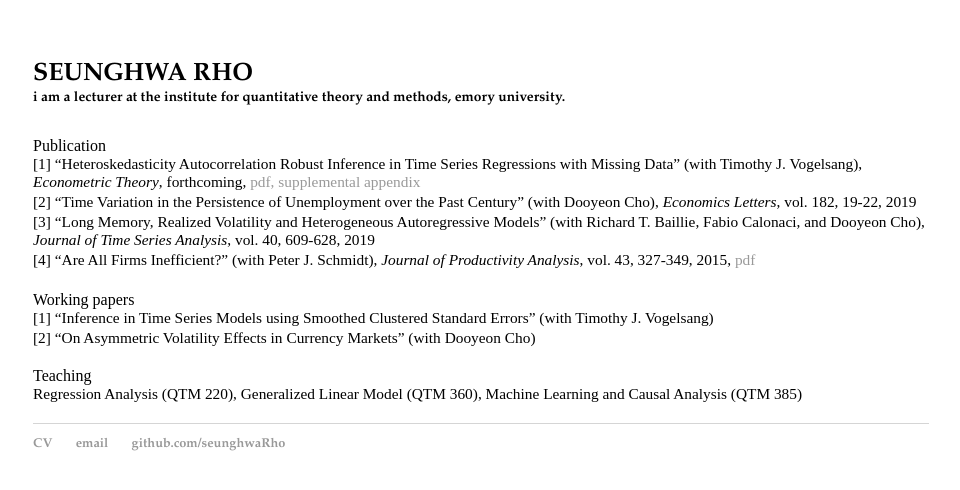
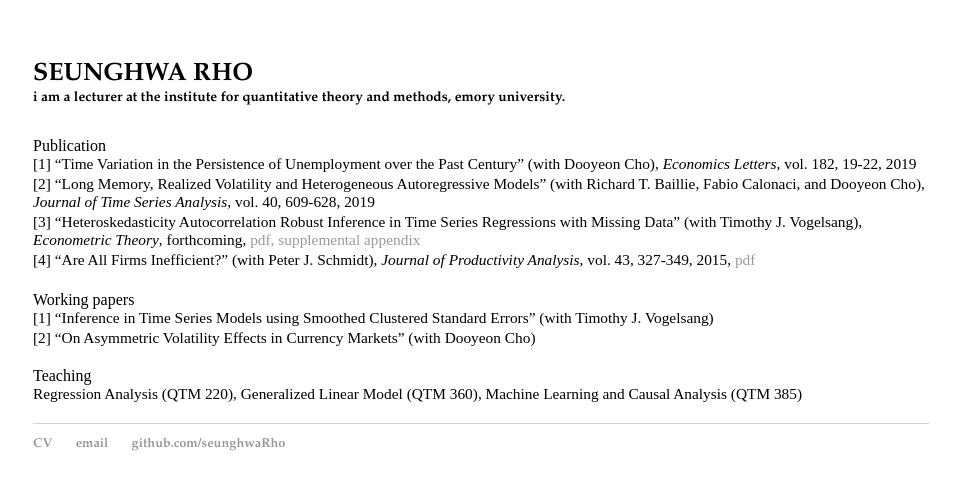
Before and after one commit to seunghwaRho/seunghwaRho.github.io, a Jekyll site: the page built from index.html, in a window 1280 px wide. Shown: the top 490 px of the page, without its empty margins (159-1119 px from the left). Built offline with Jekyll 4.4.1, drawn with Linux system fonts in a browser that asks for light colours.

Commit message:
seo tag modified

```diff
--- a/_config.yml
+++ b/_config.yml
@@ -2,4 +2,5 @@
 markdown: kramdown
 plugins:
   - jekyll-sitemap
+  - jekyll-seo-tag
 google_analytics: UA-141513535-1
--- a/index.html
+++ b/index.html
@@ -10,11 +10,12 @@
 
 
 <div>Publication
-		<div>[1] &ldquo;Heteroskedasticity Autocorrelation Robust Inference in Time Series Regressions with Missing Data&rdquo;
+
+		<div>[1] &ldquo;Time Variation in the Persistence of Unemployment over the Past Century&rdquo; (with Dooyeon Cho), <em property="italic">Economics Letters</em>, vol. 182, 19-22, 2019 </div>
+		<div>[2] &ldquo;Long Memory, Realized Volatility and Heterogeneous Autoregressive Models&rdquo; (with Richard T. Baillie, Fabio Calonaci, and Dooyeon Cho), <em property="italic">Journal of Time Series Analysis</em>, vol. 40, 609-628, 2019
+		</div>
+		<div>[3] &ldquo;Heteroskedasticity Autocorrelation Robust Inference in Time Series Regressions with Missing Data&rdquo;
 (with Timothy J. Vogelsang), <em property="italic">Econometric Theory</em>, forthcoming, <a href="/docs/rho_vogelsang_missing.pdf" target="_blank">pdf,</a> <a href="/docs/Supplemental_Appendix.pdf" target="_blank">supplemental appendix</a>
-		</div>
-		<div>[2] &ldquo;Time Variation in the Persistence of Unemployment over the Past Century&rdquo; (with Dooyeon Cho), <em property="italic">Economics Letters</em>, vol. 182, 19-22, 2019 </div>
-		<div>[3] &ldquo;Long Memory, Realized Volatility and Heterogeneous Autoregressive Models&rdquo; (with Richard T. Baillie, Fabio Calonaci, and Dooyeon Cho), <em property="italic">Journal of Time Series Analysis</em>, vol. 40, 609-628, 2019
 		</div>
 		<div>[4] &ldquo;Are All Firms Inefficient?&rdquo; (with Peter J. Schmidt), <em property="italic">Journal of Productivity Analysis</em>, vol. 43, 327-349, 2015, <a href="/docs/rho_schmidt_aai.pdf" target="_blank">pdf</a>
 		</div>&nbsp;
```
